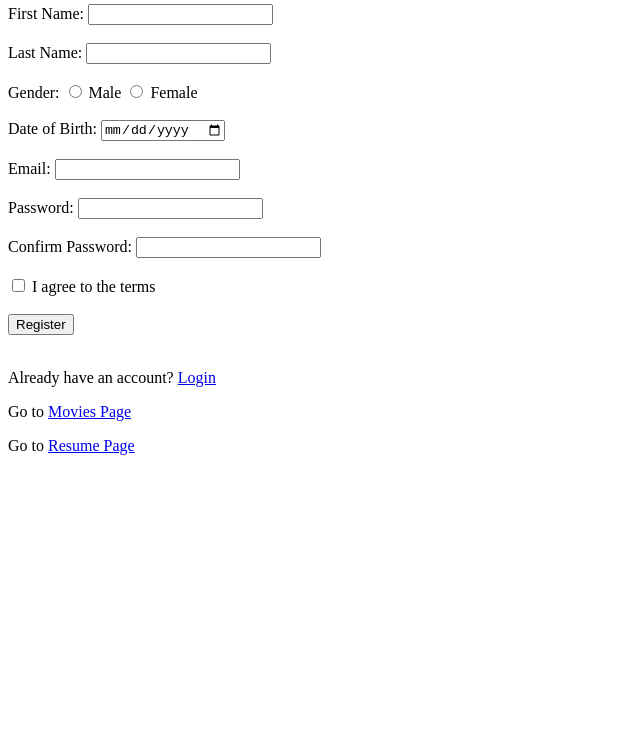
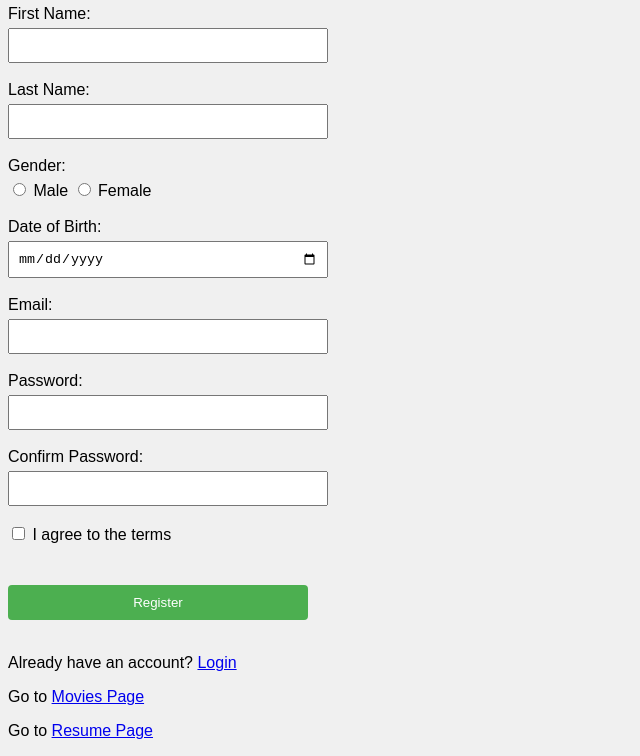
Before and after one commit to nickolozi111/mziuri-24-25, a plain HTML site: page web/forms homework.html in a window 1280 px wide. Shown: the part 63-819 px from the top of the page, without its empty margins (0-640 px from the left). Drawn offline with Linux system fonts and the light colour scheme.

Commit message:
another commit

```diff
--- /dev/null
+++ b/web/L1/classwork.css
@@ -0,0 +1,3 @@
+ p {
+  background: blue
+ }
--- /dev/null
+++ b/web/forms homework.css
@@ -0,0 +1,51 @@
+body {
+    font-family: Arial, sans-serif;
+    background-color: #f0f0f0;
+}
+
+
+.container {
+    background-color: white;
+    width: 100%;
+    max-width: 400px;
+}
+
+
+
+label {
+    display: block;
+    margin-bottom: 5px;
+}
+
+input[type="text"], input[type="email"], input[type="password"], input[type="date"] {
+    width: 100%;
+    max-width: 300px;
+    padding: 8px;
+
+
+}
+
+input[type="submit"] {
+    background-color: #4CAF50;
+    color: white;
+    border: none;
+    padding: 10px;
+    border-radius: 4px;
+    cursor: pointer;
+    width: 100%;
+    max-width: 300px;
+}
+
+
+input[type="submit"]:hover {
+    background-color: #45a049;
+}
+
+
+.link {
+    text-align: center;
+}
+
+.link a {
+    color: #007bff;
+}
--- a/web/forms homework.html
+++ b/web/forms homework.html
@@ -1,9 +1,10 @@
 <!DOCTYPE html>
-<html lang="en">
+<html lang="en" >
 <head>
     <meta charset="UTF-8">
     <meta name="viewport" content="width=device-width, initial-scale=1.0">
     <title>Registration</title>
+     <link rel="stylesheet" href="forms homework.css">
 </head>
 <body>
     <h2>Registration</h2>
```
Also changed, not shown: web/L1/classwork.html (+1 -3 lines), web/L1/classwork2.html (added, +11 -0 lines), web/login.html (+1 -0 lines), web/movie list.html (+7 -0 lines), web/resume.html (+6 -0 lines).
